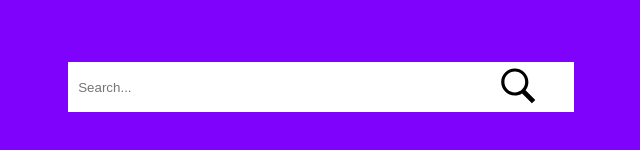
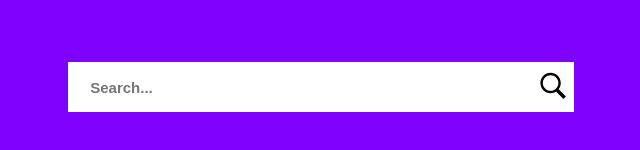
Before and after one commit to acciojob/Interactive-Search-Anusha-Yadavv, a website: page main.html in a window 1280 px wide. Shown: the part 578-728 px from the top of the page, without its empty margins (319-959 px from the left). Drawn offline with Linux system fonts and the light colour scheme.

Commit message:
created a submission

```diff
--- a/styles.css
+++ b/styles.css
@@ -16,15 +16,21 @@ body{
 
 }
 .input{
-	padding:10px;
+/* 	padding:10px; */
 	border-style:none;
+	margin-left:20px;
+	font-size:15px;
+	font-weight:600;
 }
 .btn{
 /* 	height:20px; */
 	background:white;
 	border-style:none;
+	cursor:pointer;
+/* 	width:50px; */
 }
 .btn svg{
 	height:40px;
+	width:30px;
 
 }
```
